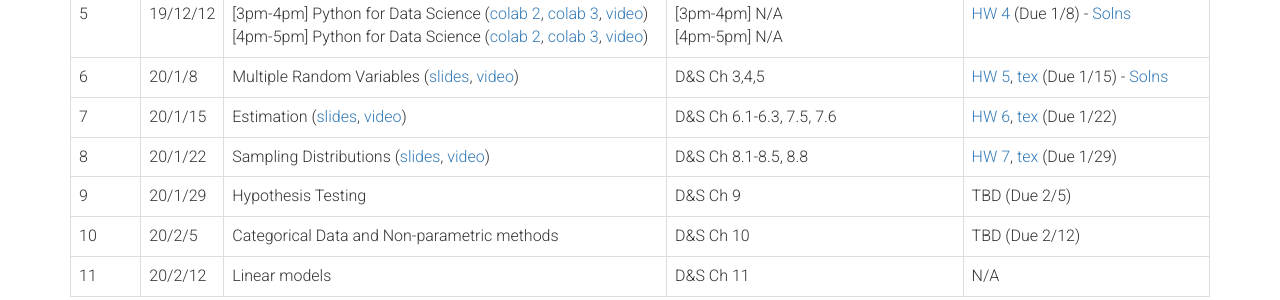
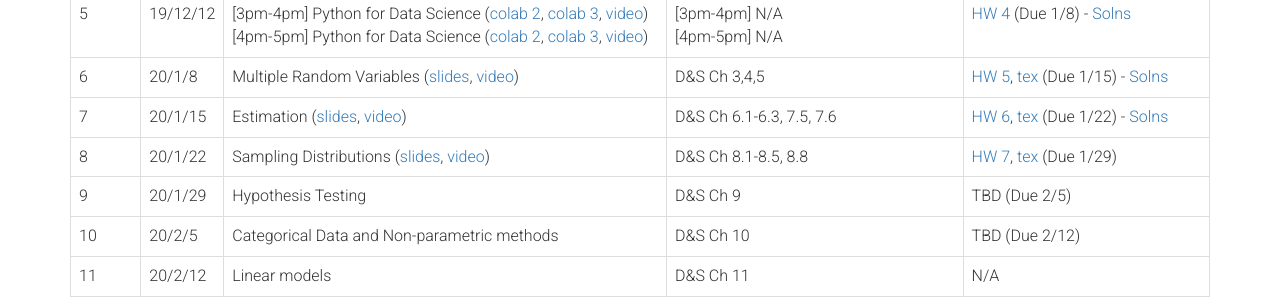
Before and after one commit to talisstats/talisstats.github.io, a Jekyll site: the page syllabus.html, which Jekyll copies as it is, in a window 1280 px wide. Shown: the part 983-1283 px from the top of the page. Built offline with Jekyll 4.4.1, drawn with Linux system fonts in a browser that asks for light colours; nearby versions of some CDN libraries.

Commit message:
Adds hw6 solutions

```diff
--- a/syllabus.html
+++ b/syllabus.html
@@ -173,7 +173,7 @@
       D&S Ch 3,4,5
     </td>
     <td>
-      <a href="assets/hw/hw5.pdf">HW 5</a>, <a href="assets/hw/hw5.tex">tex</a> (Due 1/15) - <a href="assets/hw/hw5_soln.pdf">Solns</a></br>
+      <a href="assets/hw/hw5.pdf">HW 5</a>, <a href="assets/hw/hw5.tex">tex</a> (Due 1/15) - <a href="assets/hw/hw5_soln.pdf">Solns</a>
     </td>
   </tr>
 
@@ -187,7 +187,7 @@
       D&S Ch 6.1-6.3, 7.5, 7.6
     </td>
     <td>
-      <a href="assets/hw/hw6.pdf">HW 6</a>, <a href="assets/hw/hw6.tex">tex</a> (Due 1/22)</br>
+      <a href="assets/hw/hw6.pdf">HW 6</a>, <a href="assets/hw/hw6.tex">tex</a> (Due 1/22) - <a href="assets/hw/hw6_soln.pdf">Solns</a>
     </td>
   </tr>
 
```
Also changed, not shown: 3 other files.
